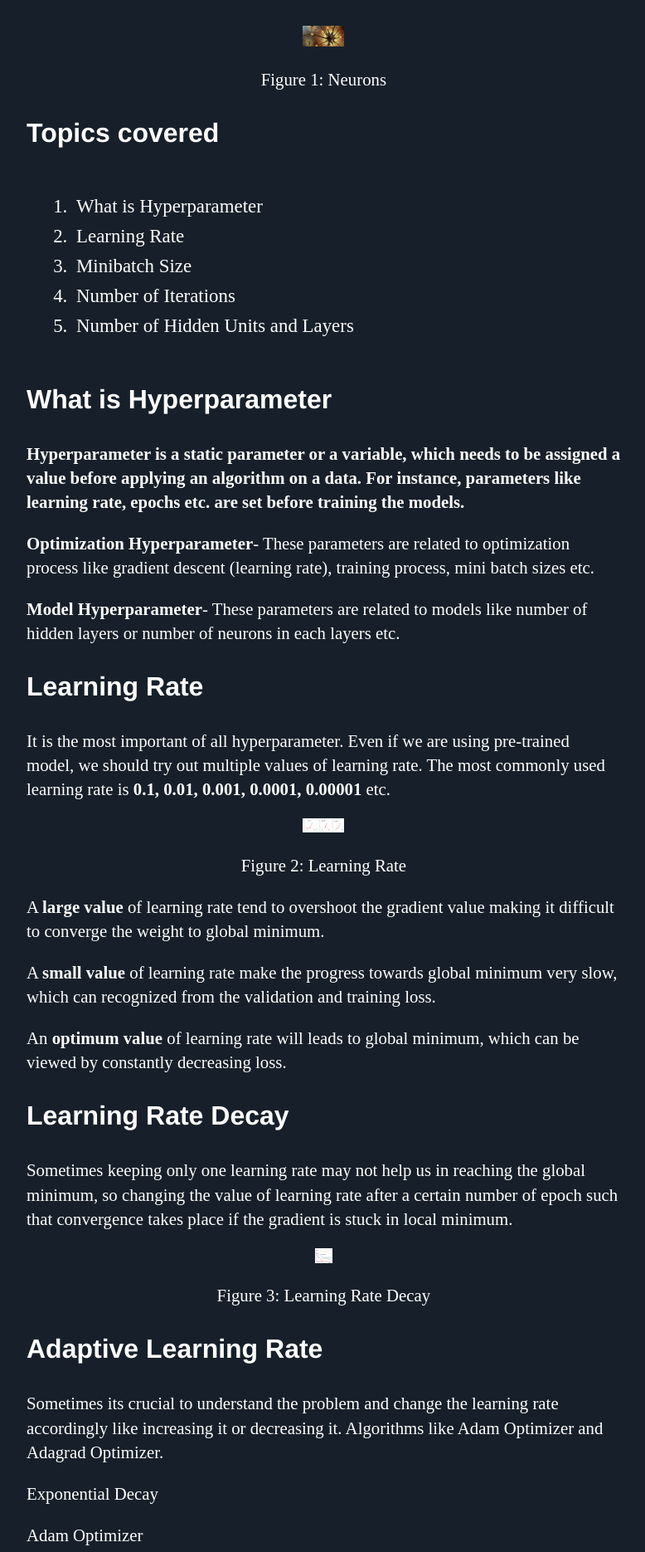
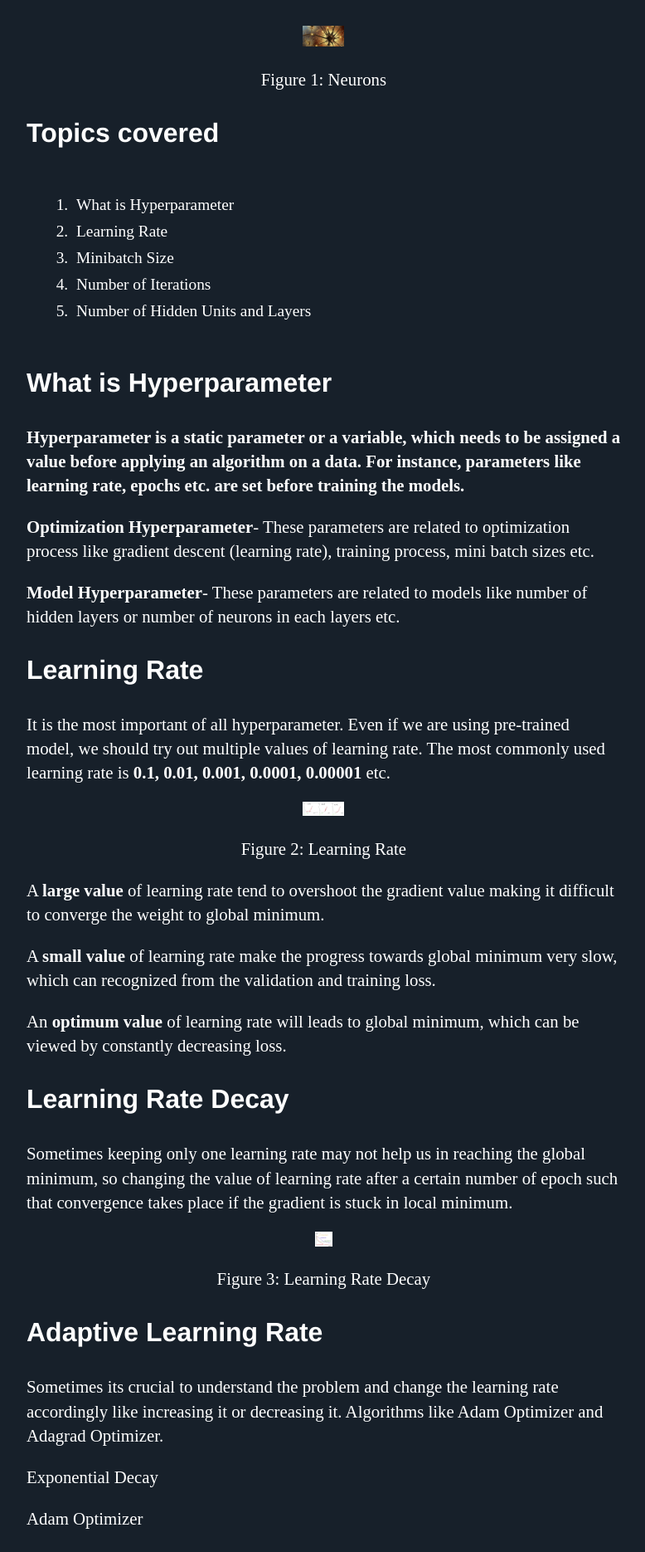
Before and after one commit to Mayurji/mayurji.github.io, a Jekyll site: the page built from _posts/2020-08-06-Hyperparameter.md, in a window 1280 px wide. Shown: the part 411-2281 px from the top of the page at 83% size, without its empty margins (160-938 px from the left). Built offline with Jekyll 4.4.1, drawn with Linux system fonts in a browser that asks for light colours; comment, search, counter and statistics services are not loaded.

Commit message:
Update main.css

```diff
--- a/css/main.css
+++ b/css/main.css
@@ -32,19 +32,19 @@ ol li {
   color: white;
   padding: 5px;
   margin-left: 35px;
-  font-size: 1.3em;
+  font-size: 1.1em;
 }
 
 ul li {
   color: white;
   margin: 5px;
-  font-size: 1.3em;
+  font-size: 1.1em;
 }
 
 ul li::before {
   color: white;
   list-style: disc;
-  font-size: 1.3em;
+  font-size: 1.1em;
 }
 
 a {
```
